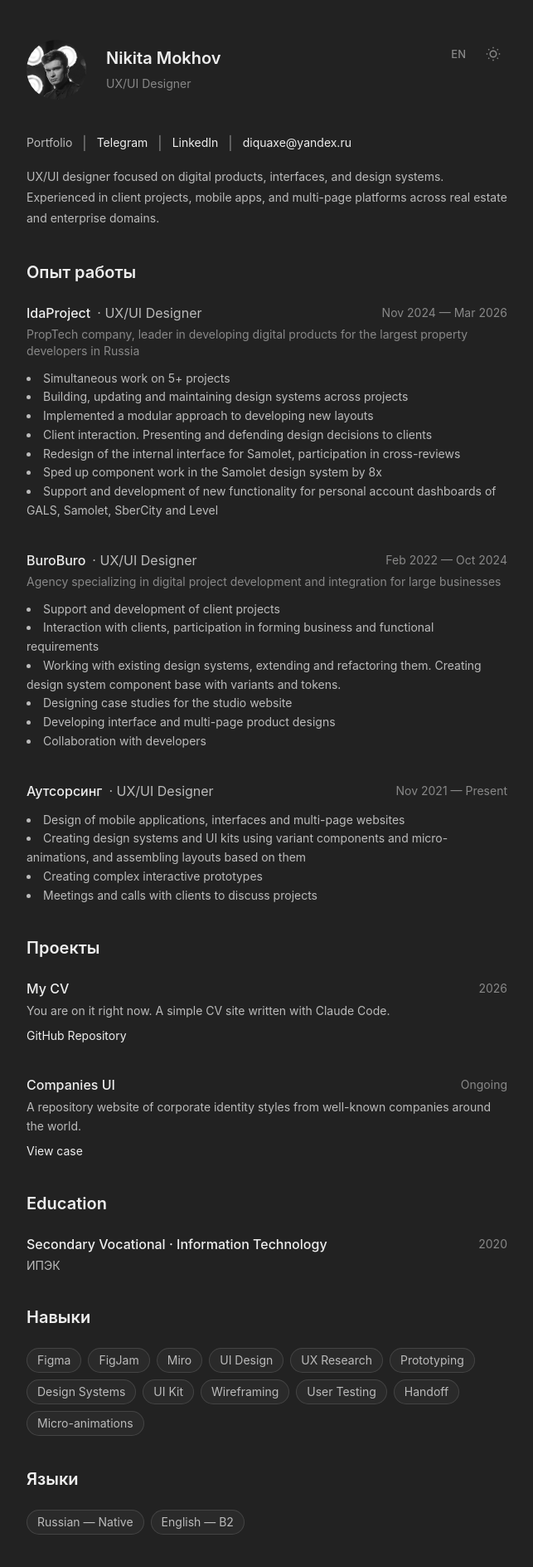
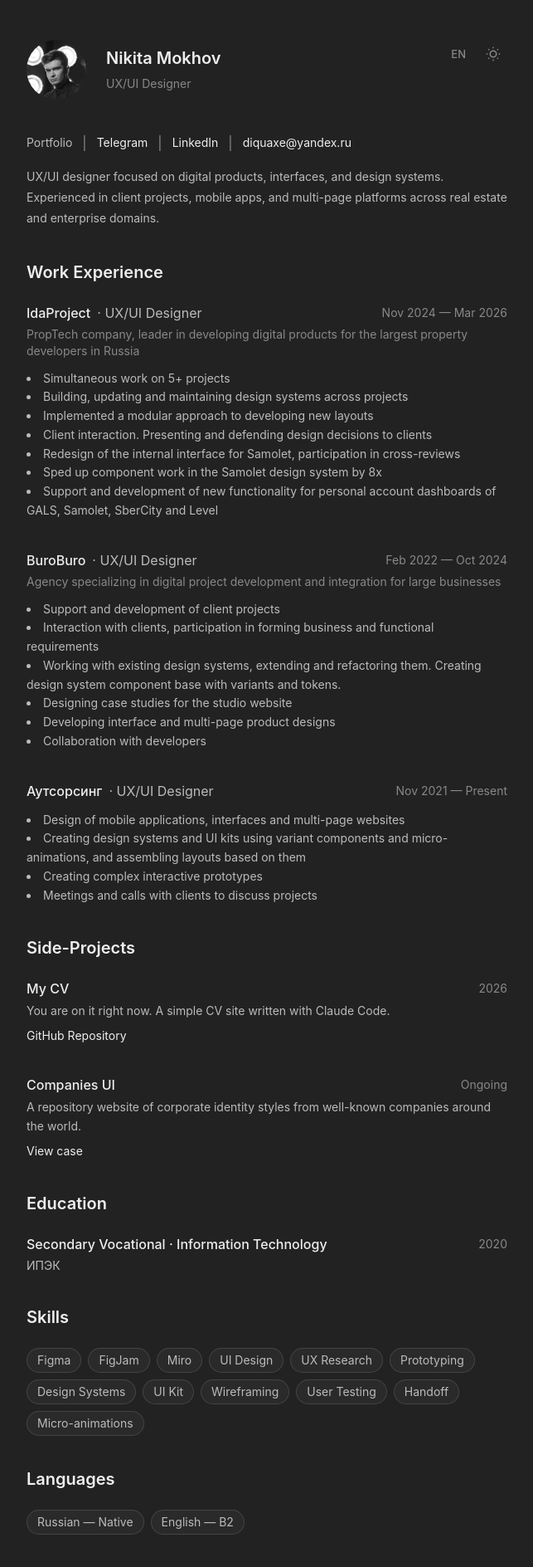
Before and after one commit to Diquaxe/my-cv, a Vue app: page / in a window 1280 px wide. Shown: the top 1888 px of the page at 83% size, without its empty margins (318-961 px from the left). Built offline with nearby package versions, Linux system fonts and the light colour scheme.

Commit message:
fix: tKey в шаблонах — locale вместо locale.value
Co-Authored-By: Claude Sonnet 4.6 <noreply@anthropic.com>

```diff
--- a/src/components/SectionExperience.vue
+++ b/src/components/SectionExperience.vue
@@ -11,7 +11,7 @@ const { locale } = useLocale()
 <template>
   <section class="mb-10">
     <h2 class="text-xl font-semibold leading-tight mb-6 text-primary">
-      {{ tKey('sections.experience', locale.value) }}
+      {{ tKey('sections.experience', locale) }}
     </h2>
     <ExperienceItem
       v-for="item in items"
--- a/src/components/SectionLanguages.vue
+++ b/src/components/SectionLanguages.vue
@@ -10,7 +10,7 @@ const { locale } = useLocale()
 <template>
   <section class="mb-10">
     <h2 class="text-xl font-semibold leading-tight mb-6 text-primary">
-      {{ tKey('sections.languages', locale.value) }}
+      {{ tKey('sections.languages', locale) }}
     </h2>
     <div class="flex flex-wrap gap-2">
       <span
--- a/src/components/SectionProjects.vue
+++ b/src/components/SectionProjects.vue
@@ -11,7 +11,7 @@ const { locale } = useLocale()
 <template>
   <section class="mb-10">
     <h2 class="text-xl font-semibold leading-tight mb-6 text-primary">
-      {{ tKey('sections.projects', locale.value) }}
+      {{ tKey('sections.projects', locale) }}
     </h2>
     <ExperienceItem
       v-for="item in items"
--- a/src/components/SectionSkills.vue
+++ b/src/components/SectionSkills.vue
@@ -9,7 +9,7 @@ const { locale } = useLocale()
 <template>
   <section class="mb-10">
     <h2 class="text-xl font-semibold leading-tight mb-6 text-primary">
-      {{ tKey('sections.skills', locale.value) }}
+      {{ tKey('sections.skills', locale) }}
     </h2>
     <div class="flex flex-wrap gap-2">
       <span
```
